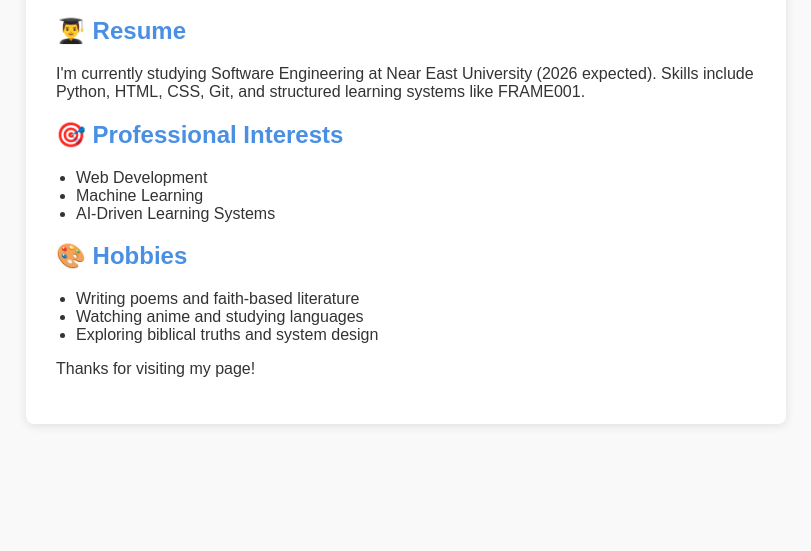
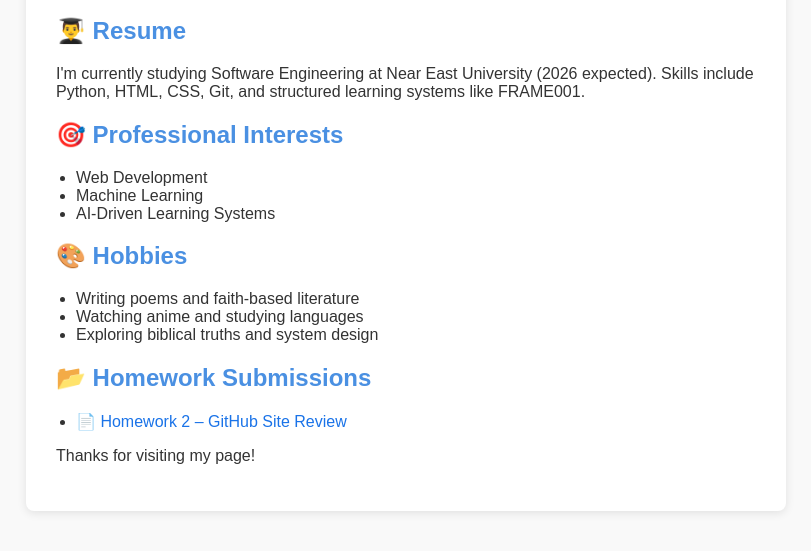
Before and after one commit to lifeISJokeORNot/newTOweb.github.io, a plain HTML site: page index.html in a window 1280 px wide. Shown: the part 359-910 px from the top of the page, without its empty margins (234-1045 px from the left). Before the commit the page ends 823 px from the top, so only its background shows below. Drawn offline with Linux system fonts and the light colour scheme.

Commit message:
Update index.html

```diff
--- a/index.html
+++ b/index.html
@@ -9,6 +9,8 @@
     img { max-width: 200px; border-radius: 100px; }
     h1, h2 { color: #4a90e2; }
     ul { padding-left: 20px; }
+    a { color: #1a73e8; text-decoration: none; }
+    a:hover { text-decoration: underline; }
   </style>
 </head>
 <body>
@@ -34,6 +36,11 @@
       <li>Exploring biblical truths and system design</li>
     </ul>
 
+    <h2>📂 Homework Submissions</h2>
+    <ul>
+      <li><a href="homework2.pdf" target="_blank">📄 Homework 2 – GitHub Site Review</a></li>
+    </ul>
+
     <p>Thanks for visiting my page!</p>
   </div>
 </body>
```
